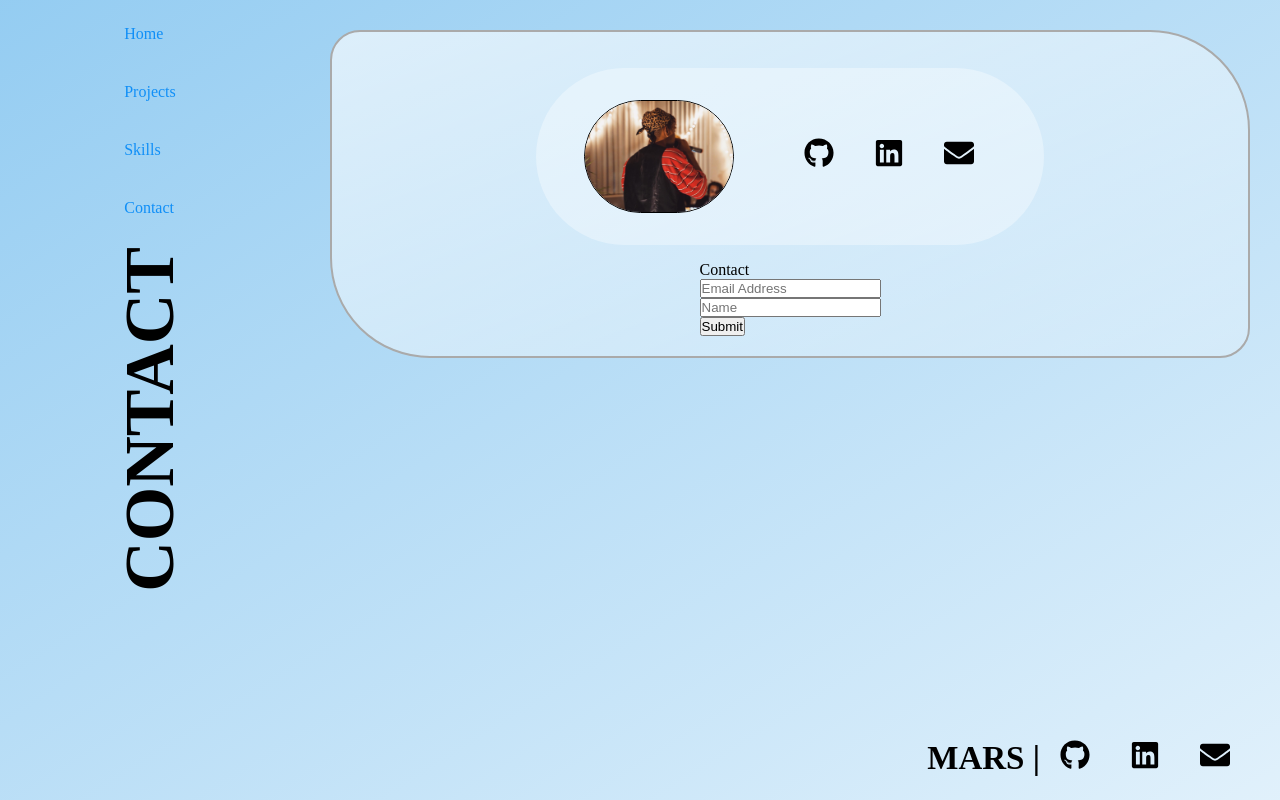
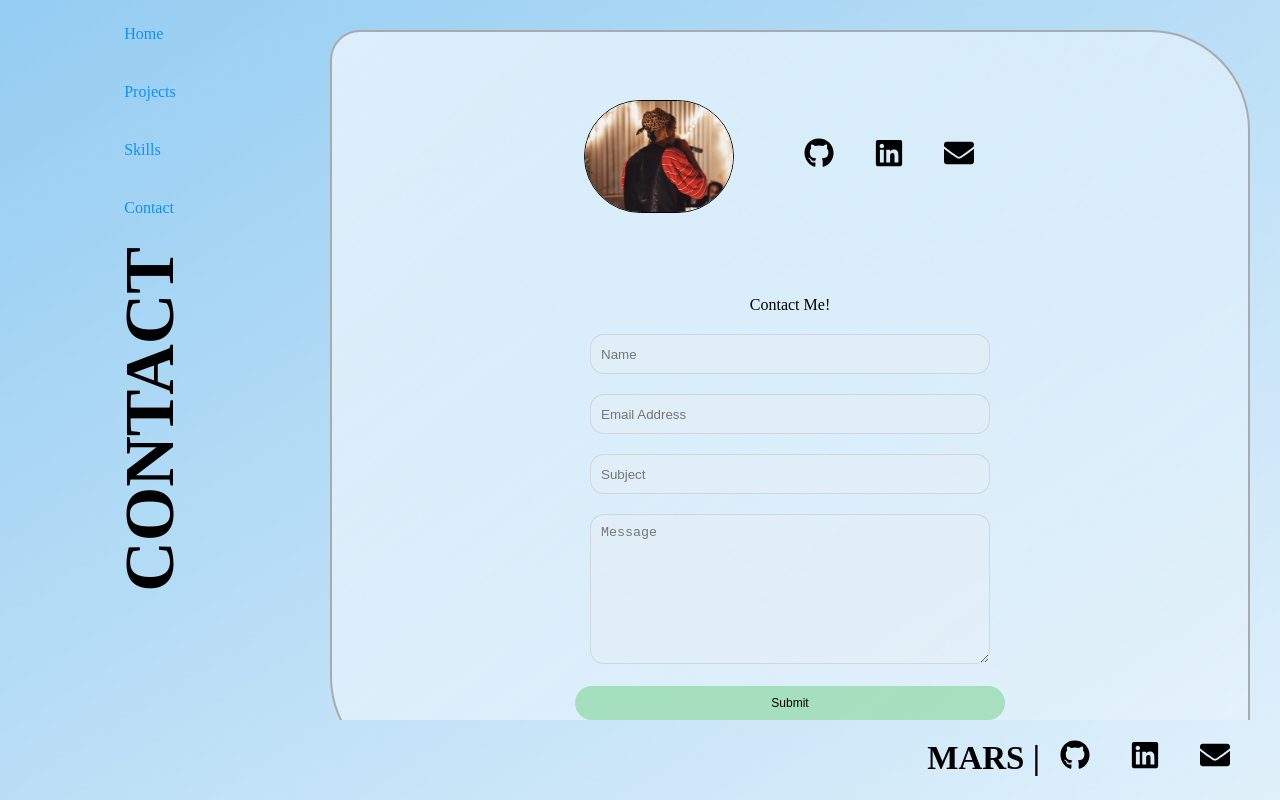
Before and after one commit to off2mxrs/firstPortfolio, a React (Create React App) app: page /contact in a window 1280 px wide. Built offline with nearby package versions, Linux system fonts and the light colour scheme; a web font is replaced by a local one.

Commit message:
email form complete

```diff
--- a/src/pages/Contact.jsx
+++ b/src/pages/Contact.jsx
@@ -21,18 +21,22 @@ function Contact() {
                           <a className="social-links"  href="mailto:marshawndavidson.ail@gmail.com"> <FaEnvelope/></a>
                         </div>
                     </div>
-
+                    <div className="contact-box">
                         <form action="https://formsubmit.co/marshawndavidson.ail@gmail.com" method="POST">
-                        Contact
+                            Contact Me!
+                            <br/>
+                            <input type="text" className="input-field" name="name" placeholder="Name" required></input>
                             <br/>
                             <input type="hidden" name="_captcha" value="false"></input>
-                        <input type="email" name="email" placeholder="Email Address" required></input>
+                            <input type="email" className="input-field" name="email" placeholder="Email Address" required></input>
                             <input type="hidden" name="_next" value="https://marshawndavidson.dev/thanks"></input>
                             <br/>
-                        <input type="text" name="name" placeholder="Name" required></input>
-                        <br/>
-                        <input type="submit"></input>
+                            <input type="text" className="input-field" name="_subject" placeholder="Subject"></input>
+                            <br />
+                            <textarea type="text" className="input-field textarea-field" name="message" placeholder="Message" required></textarea>
+                            <input type="submit" className="submit"></input>
                         </form>
+                    </div>
                 </div>
 
             </main>
--- a/src/styles/portfolio.scss
+++ b/src/styles/portfolio.scss
@@ -201,7 +201,7 @@
   display: grid;
   grid-template: auto 1fr auto / auto 1fr auto;
   align-items: center;
-  background-color: rgba(255, 255, 255, 0.338);
+  // background-color: rgba(255, 255, 255, 0.338);
   border-radius: 100px;
   margin: 1rem;
   padding-left: 3rem;
@@ -233,3 +233,73 @@
   color: rgb(218, 220, 102);
   padding: 20px;
 }
+
+//////////////// CONTACT FORM ///////////////
+.contact-box {
+  width: 500px;
+  // background-color: rgba(255, 255, 255, 0.256);
+  // box-shadow: 0 0 20px 0 #999;
+  top: 50%;
+  left: 50%;
+  // transform: translate(-50%, -50%);
+  // position: absolute;
+}
+
+form {
+  margin:  35px;
+  text-align: center;
+}
+
+.input-field {
+  background-color: #efefef45;
+  width: 400px;
+  height: 40px;
+  margin-top: 20px;
+  padding-left: 10px;
+  padding-right: 10px;
+  border: 1px solid rgba(119, 119, 119, 0.18);
+  border-radius: 14px;
+  outline: none;
+}
+.input-field:hover {
+  background-color: #fff;
+  width: 400px;
+  height: 40px;
+  margin-top: 20px;
+  padding-left: 10px;
+  padding-right: 10px;
+  border: 1px solid #777;
+  border-radius: 14px;
+  outline: none;
+}
+
+.textarea-field {
+  height: 150px;
+  padding-top: 10px;
+}
+.textarea-field:hover {
+  height: 150px;
+  padding-top: 10px;
+}
+
+.submit {
+  border-radius: 20px;
+  margin-top: 18px;
+  padding: 10px;
+  background-color: #47c35a5f;
+  font-size: 12px;
+  border: none;
+  cursor: pointer;
+  width: 100%;
+}
+
+.submit:hover {
+  border-radius: 20px;
+  margin-top: 18px;
+  padding: 10px;
+  background-color: #47c35a;
+  font-size: 12px;
+  border: none;
+  cursor: pointer;
+  width: 100%;
+}
```
Lines whose indentation alone changed are shown as unchanged.
